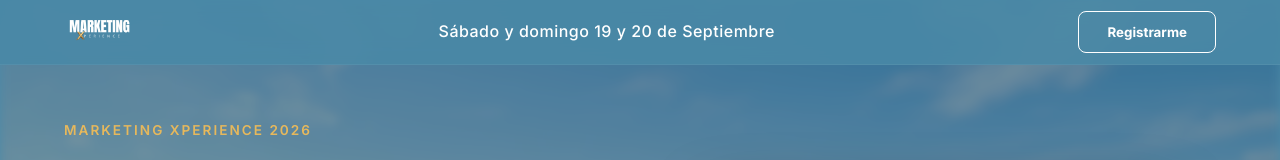
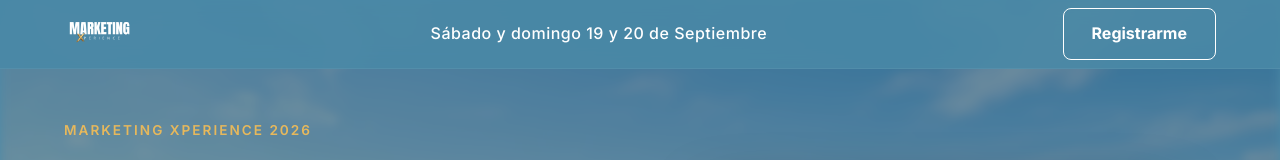
Before and after one commit to meridacakesperu-sys/landing-marketing-xperience, a Next.js app: page / in a window 1280 px wide. Shown: the top 160 px of the page. Built offline with nearby package versions, Linux system fonts and the light colour scheme.

Commit message:
Update top menu button to link to plans

```diff
--- a/src/app/page.js
+++ b/src/app/page.js
@@ -161,9 +161,9 @@ export default function Home() {
 
 
 
-          <button className="btn-cyan-outline" onClick={() => openModal('XPERIENCE GENERAL', currentPricing.genPrice)}>
+          <a href="#precios" className="btn-cyan-outline" style={{ textDecoration: 'none' }}>
             Registrarme
-          </button>
+          </a>
         </div>
       </nav>
 
```
